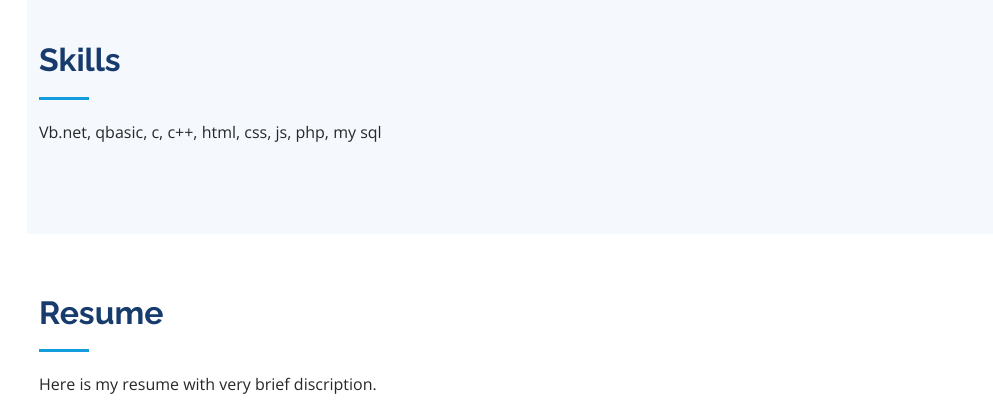
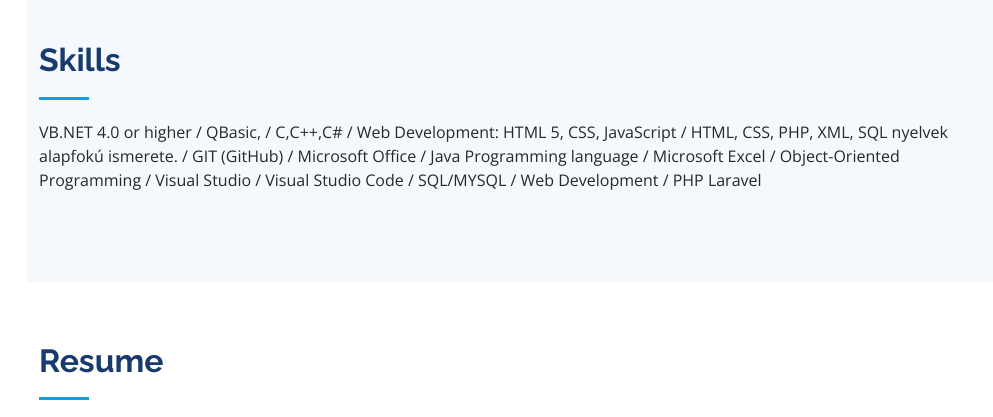
Before and after one commit to Khagendra01/personal_website, a plain HTML site: page index.html in a window 1280 px wide. Shown: the part 1520-1937 px from the top of the page, without its empty margins (273-1266 px from the left). Drawn offline with nearby package versions, Linux system fonts and the light colour scheme.

Commit message:
Update index.html

```diff
--- a/index.html
+++ b/index.html
@@ -143,7 +143,11 @@
 
         <div class="section-title">
           <h2>Skills</h2>
-          <p>Vb.net, qbasic, c, c++, html, css, js, php, my sql</p>
+          <p>VB.NET 4.0 or higher / QBasic, / C,C++,C# / Web Development: HTML 5,
+CSS, JavaScript / HTML, CSS, PHP, XML, SQL nyelvek alapfokú ismerete. /
+GIT (GitHub) / Microsoft Office / Java Programming language /
+Microsoft Excel / Object-Oriented Programming / Visual Studio / Visual
+Studio Code / SQL/MYSQL / Web Development / PHP Laravel </p>
 		  </div>
 
 
```
